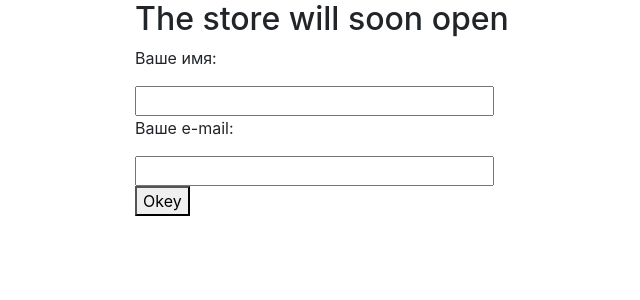
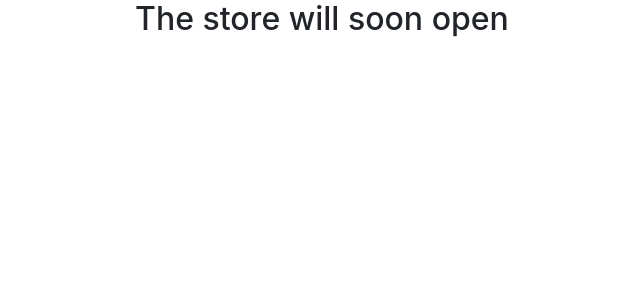
Before and after one commit to Lodosss/Portfolio, a Django app: page / in a window 1280 px wide. Shown: the top 300 px of the page, without its empty margins (235-875 px from the left). Run offline with Django 3.2, Linux system fonts and the light colour scheme; some libraries are stand-ins or nearby versions.

Commit message:
second commit

```diff
--- a/landing/admin.py
+++ b/landing/admin.py
@@ -1,4 +1,3 @@
 from django.contrib import admin
 from.models import *
 # Register your models here.
-admin.site.register(Subscriber)
--- a/landing/forms.py
+++ b/landing/forms.py
@@ -1,9 +1,2 @@
 from django import forms
 from .models import *
-
-
-class SubscruberForm(forms.ModelForm):
-
-    class Meta:
-        model = Subscriber
-        fields = ("Имя","email")
--- a/landing/templates/landing/index.html
+++ b/landing/templates/landing/index.html
@@ -14,19 +14,6 @@
         <div class="col-md-5"><h2>The store will soon open</h2></div>
         <div class="col-md-4"><h2></h2></div>
     </div>
-    <div class="row">
-        <div class="col-md-3"></div>
-        <div class="col-md-4">
-            <form action="", method="POST">
-                <p>Ваше имя:</p>
-                <input type="text", size="30">
-                <p>Ваше e-mail:</p>
-                <input type="text", size="30">
-                <button type="submit">Okey</button>
-            </form>
-        </div>
-        <div class="col-md-4"></div>
-    </div>
 </div>
 <script src="https://code.jquery.com/jquery-3.2.1.slim.min.js" integrity="sha384-KJ3o2DKtIkvYIK3UENzmM7KCkRr/rE9/Qpg6aAZGJwFDMVNA/GpGFF93hXpG5KkN" crossorigin="anonymous"></script>
 <script src="https://cdnjs.cloudflare.com/ajax/libs/popper.js/1.12.3/umd/popper.min.js" integrity="sha384-vFJXuSJphROIrBnz7yo7oB41mKfc8JzQZiCq4NCceLEaO4IHwicKwpJf9c9IpFgh" crossorigin="anonymous"></script>
--- a/landing/views.py
+++ b/landing/views.py
@@ -1,6 +1,5 @@
 from django.shortcuts import render
-from .forms import SubscruberForm
+
 # Create your views here.
 def post_list(request):
-    form = SubscruberForm(request.POST or None)
     return render(request, 'landing/index.html', {})
```
